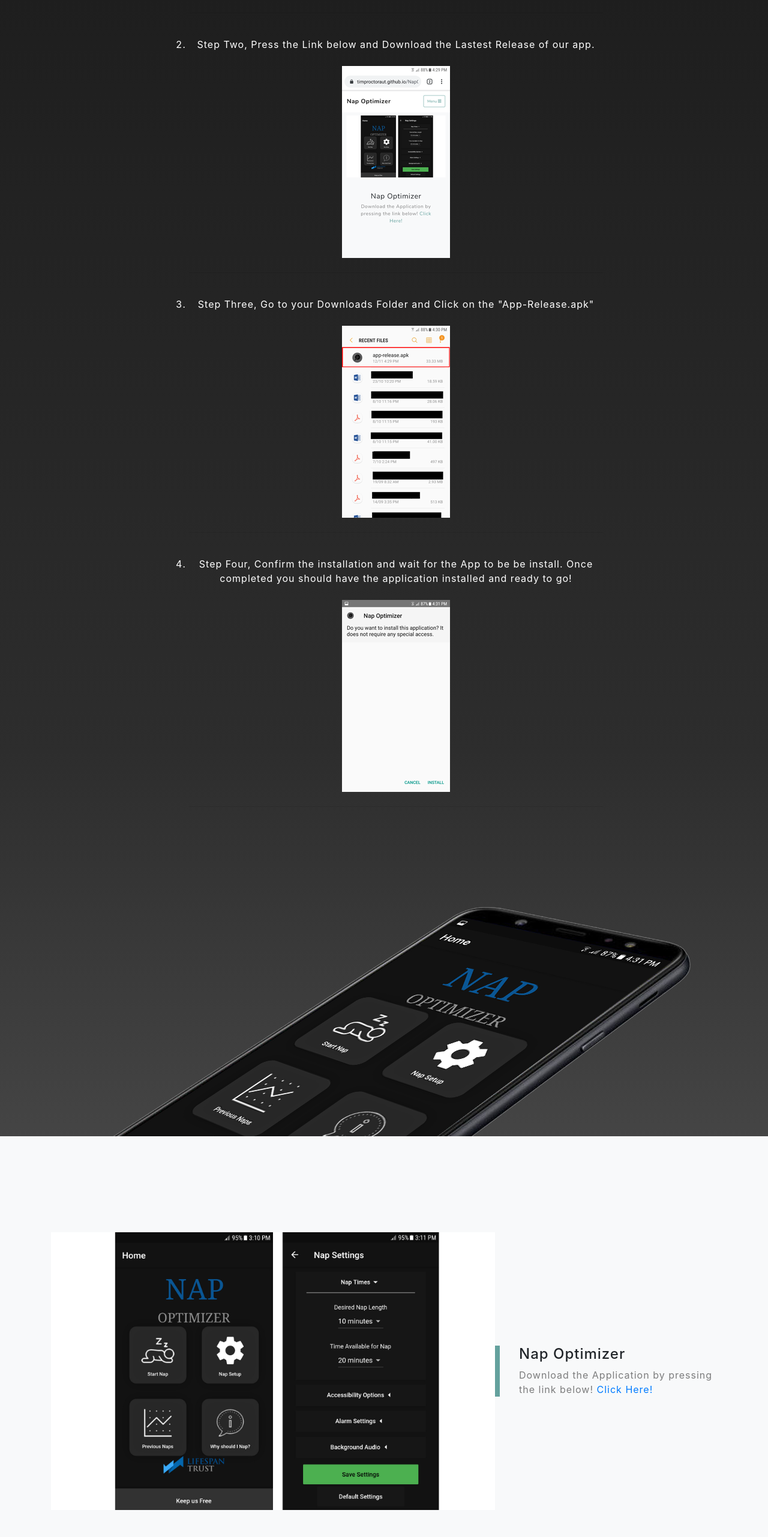
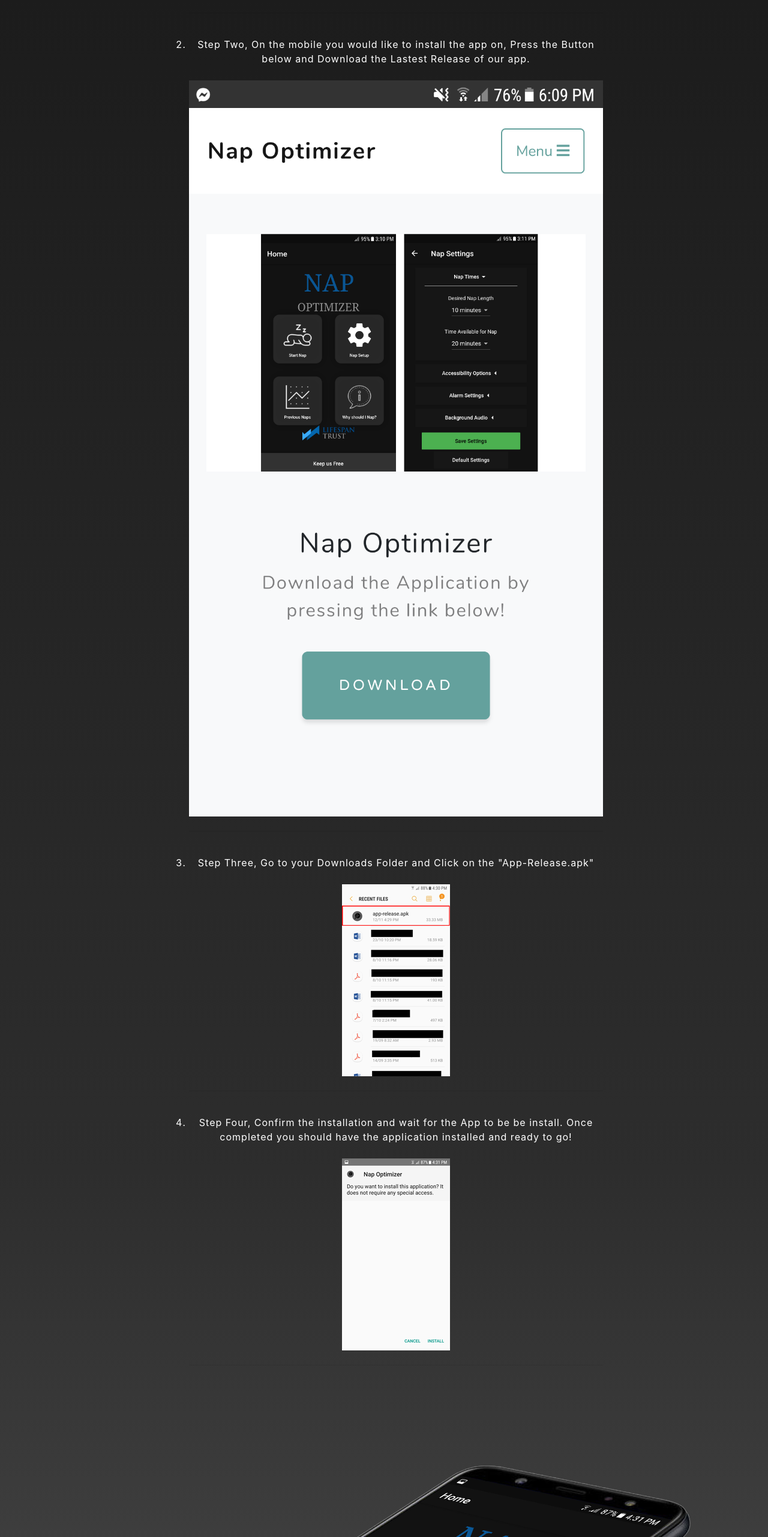
Before and after one commit to TimProctorAUT/NapOptimizer_WebApp, a website with bundled scripts: page index.html in a window 1280 px wide. Shown: the part 1497-4059 px from the top of the page at 60% size. Built offline with nearby package versions, Linux system fonts and the light colour scheme.

Commit message:
Minor Fixes for Pre-Release
Adding Minor Fixes and Changes that needed to be made before release

```diff
--- a/index.html
+++ b/index.html
@@ -77,9 +77,9 @@
 			<hr><br>
 
 			<li class="text-white mb-4">
-				Step Two, Press the Link below and Download the Lastest Release of our app.
+				Step Two, On the mobile you would like to install the app on, Press the Button below and Download the Lastest Release of our app.
 				<br><br>
-				<img src="img/Step21.png" class="img-fluid" alt="">
+				<img src="img/Step2.png" class="img-fluid" alt="">
 			</li>
 			<hr><br>
 
@@ -116,7 +116,11 @@
         <div class="col-xl-4 col-lg-5">
           <div class="featured-text text-center text-lg-left">
             <h4>Nap Optimizer</h4>
-            <p class="text-black-50 mb-0">Download the Application by pressing the link below! <a href="apk_content/app-release.apk">Click Here!</a></p>
+            <p class="text-black-50 mb-0">Download the Application by pressing the link below!</p>
+            <br>
+            <button type="button" class="btn btn-primary btn-lg">Download
+              <a href="apk_content/app-release.apk"></a>
+            </button>
           </div>
         </div>
       </div>
@@ -175,7 +179,7 @@
   <!-- Footer -->
   <footer class="bg-black small text-center text-white-50">
     <div class="container">
-      Webpage Template Copyright 2013-2019 Blackrock Digital LLC. Code released under the [MIT](https://github.com/BlackrockDigital/startbootstrap-grayscale/blob/gh-pages/LICENSE) license.
+      Webpage Template Copyright 2013-2019 Blackrock Digital LLC. Code released under the <a href="https://github.com/BlackrockDigital/startbootstrap-grayscale/blob/gh-pages/LICENSE">MIT</a> license.
     </div>
   </footer>
 
```
Also changed, not shown: img/Step2.png (added), img/Step21.png (deleted).
